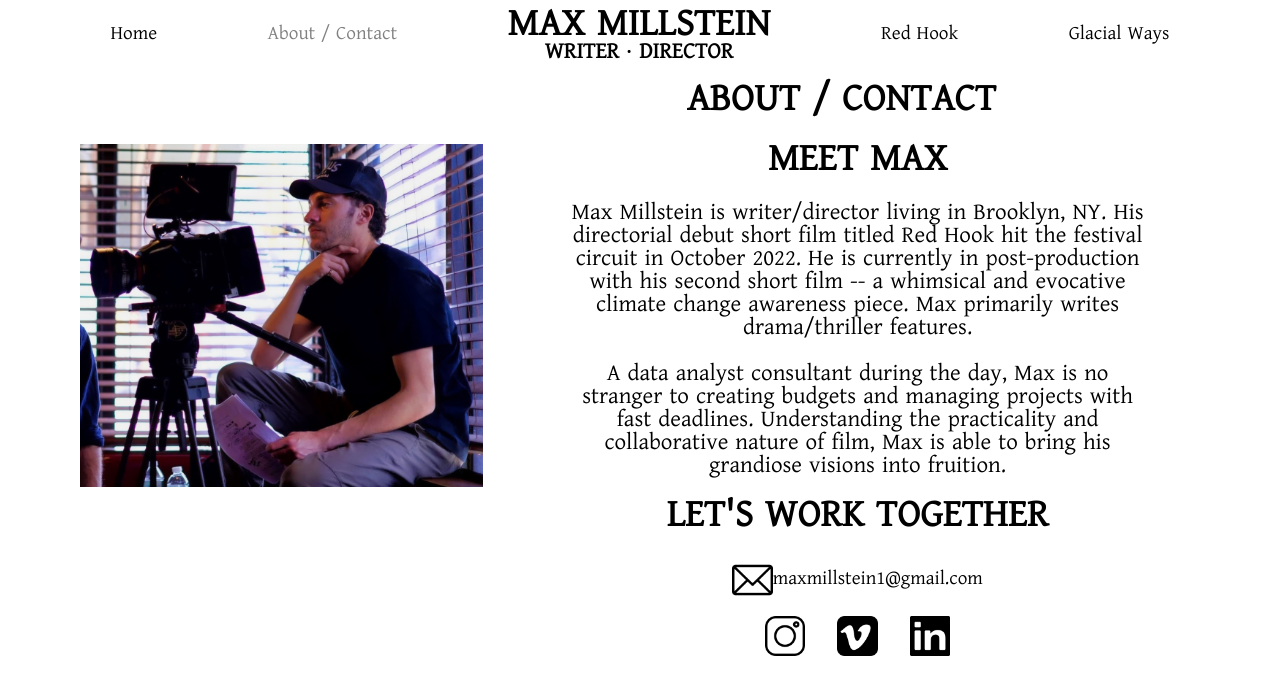
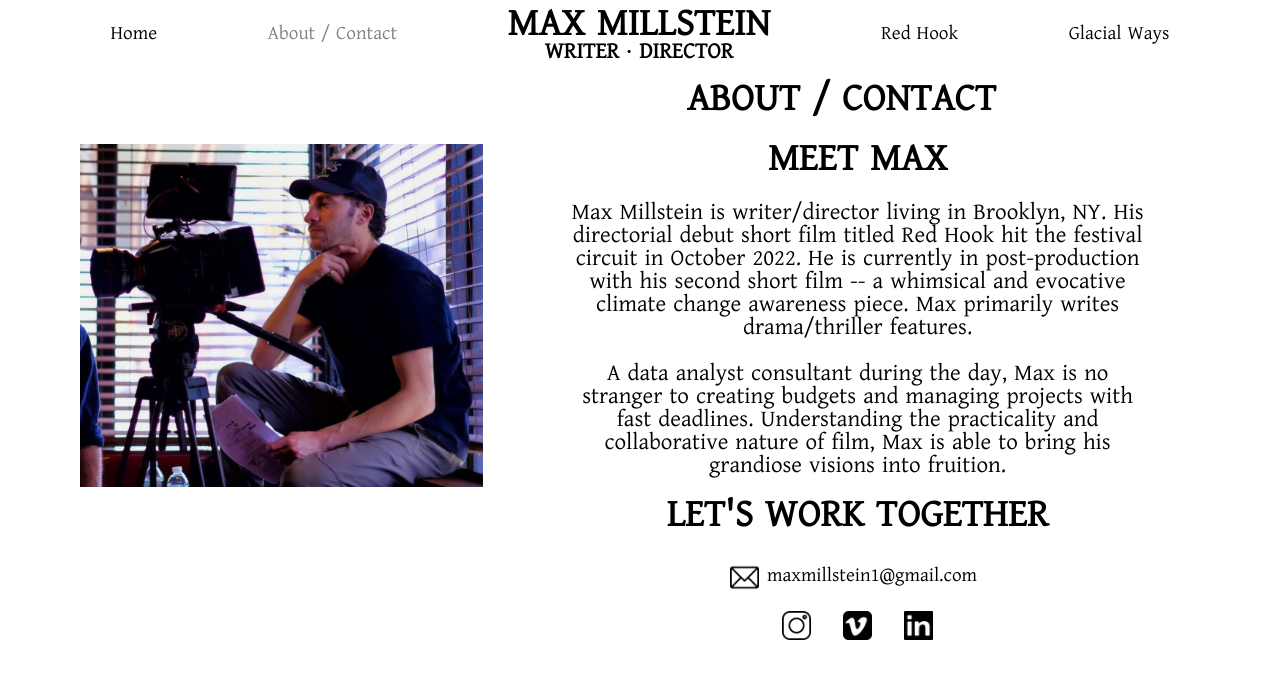
Before and after one commit to agubernikoff/mills-portfolio, a React (Create React App) app: page /about in a window 1280 px wide. Shown: the top 694 px of the page. Built offline with nearby package versions, Linux system fonts and the light colour scheme.

Commit message:
mills tweaks on about icons

```diff
--- a/src/App.css
+++ b/src/App.css
@@ -198,7 +198,10 @@ a:hover {
   margin-bottom: 1em;
 }
 .about-icon {
-  width: 7%;
+  width: 5%;
+}
+.about-icon-container > span {
+  margin: 0.5em;
 }
 
 @media all and (min-width: 620px) {
```
